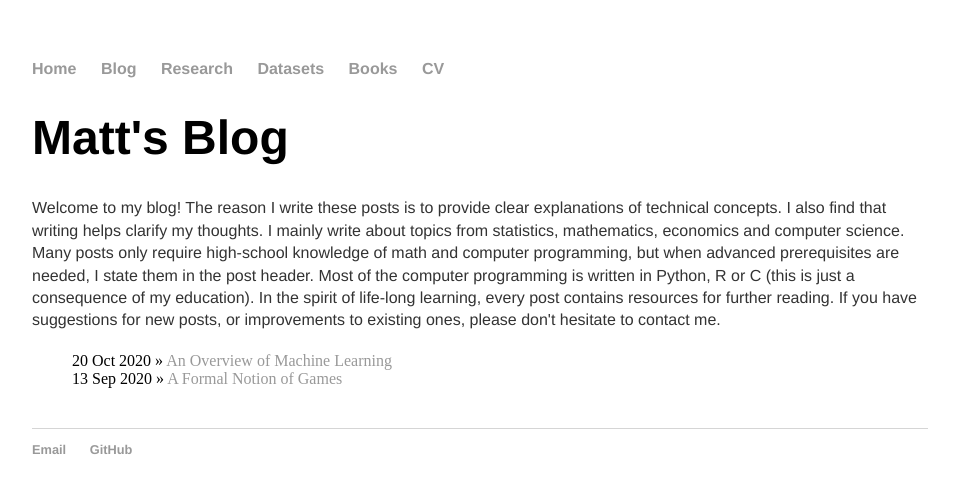
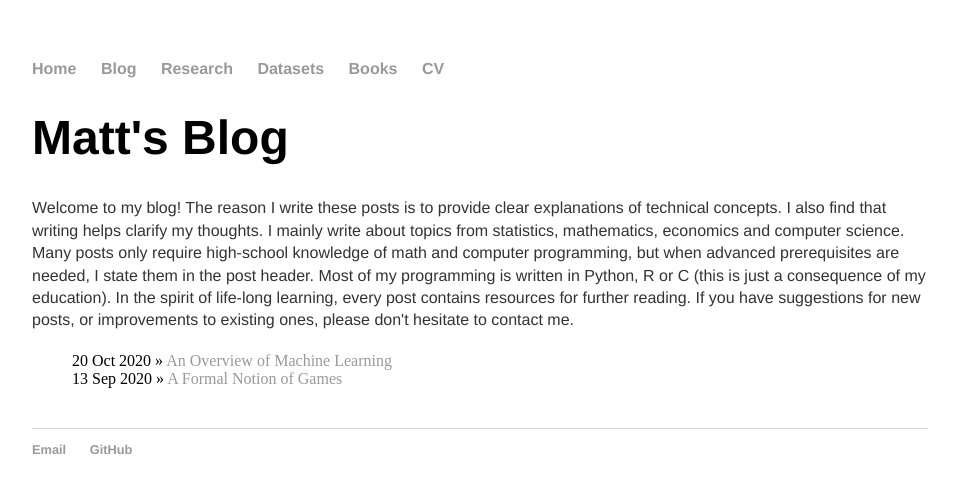
Before and after one commit to 12mre1/12mre1.github.io, a Jekyll site: the page built from blog/index.html, in a window 1280 px wide. Shown: the top 493 px of the page, without its empty margins (160-1117 px from the left). Built offline with Jekyll 4.4.1, drawn with Linux system fonts in a browser that asks for light colours.

Commit message:
Update index.html

```diff
--- a/blog/index.html
+++ b/blog/index.html
@@ -7,7 +7,7 @@ title: Matt's Blog
 	<p> Welcome to my blog! The reason I write these posts is to provide clear explanations of technical concepts.
 	I also find that writing helps clarify my thoughts. I mainly write about topics from statistics, mathematics,
 	economics and computer science. Many posts only require high-school knowledge of math and computer programming, but when
-	advanced prerequisites are needed, I state them in the post header. Most of the computer programming is written in Python, R
+	advanced prerequisites are needed, I state them in the post header. Most of my programming is written in Python, R
 	or C (this is just a consequence of my education). In the spirit of life-long learning, every post contains resources for
 	further reading. If you have suggestions for new posts, or improvements to existing ones, please don't hesitate to contact me. </p>
 
```
